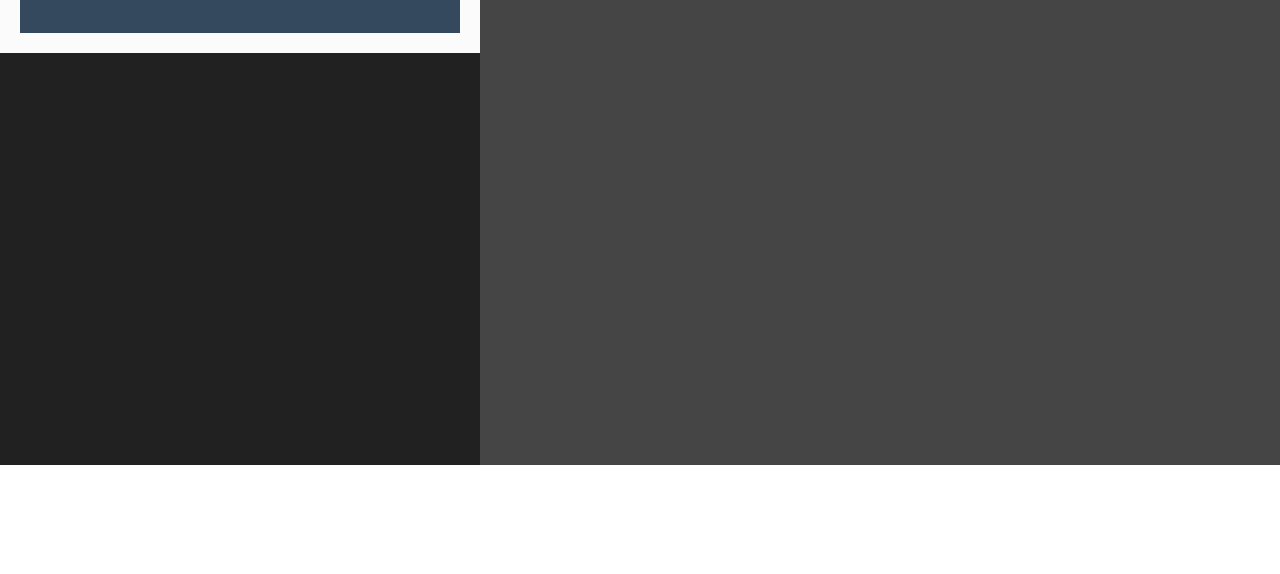
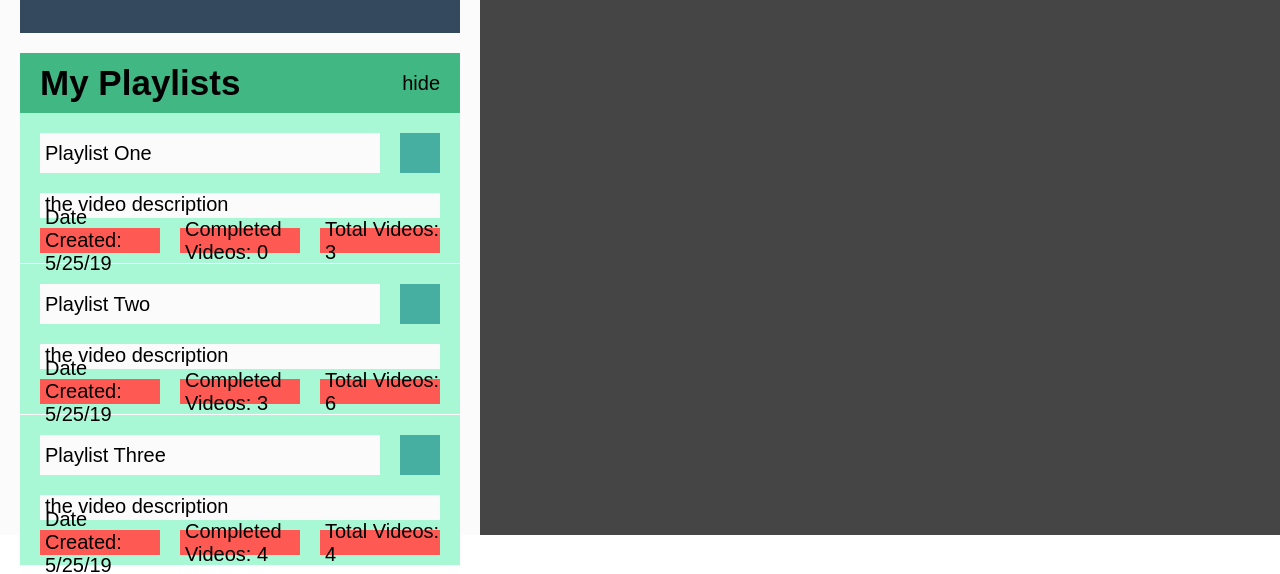
Before and after one commit to rabbitwerks/vuetube-proto, a Vue app: page / in a window 1280 px wide. Shown: the part 335-909 px from the top of the page. Before the commit the page ends 800 px from the top, so only its background shows below. Built offline with nearby package versions, Linux system fonts and the light colour scheme; no server answers; a web font is replaced by a local one.

Commit message:
add: manage my playlists component tree init, markup finished

```diff
--- a/src/components/manager-panel/ManagerPanel.vue
+++ b/src/components/manager-panel/ManagerPanel.vue
@@ -1,18 +1,18 @@
 <template>
   <div class="manager--outer flexbox flexdir-col">
-    <add-video></add-video>
-    <div class="playlist-manager">
-
-    </div>
+    <AddVideo />
+    <ManagePlaylists />
   </div>
 </template>
 
 <script>
 import AddVideo from './add-video/AddVideo';
+import ManagePlaylists from './manage-playlists/ManagePlaylists';
 
 export default {
 components: {
-  'add-video': AddVideo,
+  AddVideo,
+  ManagePlaylists,
 }
 }
 </script>
--- /dev/null
+++ b/src/components/manager-panel/manage-playlists/ManagePlaylists.vue
@@ -0,0 +1,174 @@
+<template>
+  <div
+    :class="panelIsOpen ? 'shell--opened' : 'shell-collasped'"
+    class="manage-playlists--shell flex-1">
+
+    <div class="manage-playlists--outer">
+
+      <!-- REUSABLE COMPONENT - PANEL HEADER -->
+      <div class="panel-header--outer flexbox-space-between align-center">
+        <span class="panel-header--text">My Playlists</span>
+
+        <div
+          @click="panelIsOpen = !panelIsOpen"
+          class="collapse-icon--outer pointer">
+          <span v-if="panelIsOpen">hide</span>
+          <span v-else>show</span>
+        </div>
+
+      </div>
+
+
+
+      <!-- ############### PLAYLISTS LIST ############### -->
+      <div class="manage-playlists--inner" v-if="panelIsOpen">
+        <ul class="playlists--wrapper">
+          <li
+            v-for="playlist in allPlaylists"
+            :key="playlist.id"
+            class="playlists--item--outer flexbox flexdir-col">
+
+            <!-- ############### TITLE BAR ############### -->
+            <div class="pl-item title-bar--outer flexbox flex-align-center">
+              <div class="pl-item title-bar--inner flexbox flex-1 flex-align-center">
+                <div class="title-bar--title flex-1 flexbox flex-align-center">
+                  {{ playlist.title }}
+                </div>
+                <div class="title-bar--favorite-toggle action">
+
+                </div>
+              </div>
+            </div>
+
+            <!-- ############### INFO BAR ############### -->
+            <div class="pl-item info-bar--outer">
+              <div class="playlist-description">
+                {{ playlist.description }}
+              </div>
+              <div class="playlist-details--outer flexbox-space-between flexgap-2">
+                <!-- THIS WILL BE A V-FOR LOOP -->
+                <div class="detail--box accent flex-1 flexbox flex-align-center">
+                  <span class="detail--text">
+                    Date Created: {{ playlist.details.dateCreated }}
+                  </span>
+                </div>
+                <div class="detail--box accent flex-1 flexbox flex-align-center">
+                  <span class="detail--text">
+                    Completed Videos: {{ playlist.details.completedVideos }}
+                  </span>
+                </div>
+                <div class="detail--box accent flex-1 flexbox flex-align-center">
+                  <span class="detail--text">
+                    Total Videos: {{ playlist.details.totalVideos }}
+                  </span>
+                </div>
+              </div>
+            </div>
+
+            <div class="pl-item end-of-playlists">
+
+            </div>
+
+          </li>
+        </ul>
+      </div>
+
+    </div>
+
+  </div>
+</template>
+
+
+<script>
+import { mapGetters } from 'vuex';
+
+export default {
+  data() {
+    return {
+      panelIsOpen: true
+    }
+  },
+  computed: {
+    allPlaylists() {
+      return this.$store.getters.allPlaylists_GET;
+    }
+  }
+}
+</script>
+
+<style scoped>
+.manage-playlists--shell {
+  background-color: var(--shell);
+  padding: 1rem;
+  padding-top: 0;
+}
+.shell--opened {
+  min-height: 3rem;
+}
+.shell--collapsed {
+  min-height: 0rem;
+}
+.manage-playlists--outer {
+  height: 100%;
+  background-color: var(--dark);
+}
+
+
+.panel-header--outer {
+  height: 3rem;
+  padding: 0 1rem;
+  background-color: var(--primary);
+}
+.panel-header--text {
+  font-size: 1.75rem;
+  font-weight: 700;
+}
+
+
+.playlists--wrapper {
+  list-style: none;
+}
+
+.playlists--item--outer {
+  padding: 0 1rem;
+  border-bottom: 1px solid #fff;
+  background-color: var(--secondary);
+}
+
+
+
+
+
+
+
+.pl-item.title-bar--inner {
+  height: 4rem;
+}
+.title-bar--title {
+  background-color: var(--shell);
+  height: 2rem;
+  margin-right: 1rem;
+  padding-left: .25rem;
+}
+
+.title-bar--favorite-toggle {
+  height: 2rem;
+  width: 2rem;
+}
+.pl-item.info-bar--outer > * {
+  margin-bottom: .5rem;
+}
+.playlist-description {
+  height: 1.25rem;
+  padding-left: .25rem;
+  background-color: var(--shell);
+}
+
+.playlist-details--outer {
+  height: 1.25rem;
+}
+.detail--box {
+  padding-left: .25rem;
+}
+
+</style>
--- a/src/store.js
+++ b/src/store.js
@@ -11,11 +11,46 @@ const store = new Vuex.Store({
     addVideo: {
       fetchedVideoData: {},
     },
-    playlists: [],
+    playlists: [
+      {
+        _id: 0,
+        title: 'Playlist One',
+        description: 'the video description',
+        isFavoritePlaylist: true,
+        details: {
+          dateCreated: '5/25/19',
+          totalVideos: 3,
+          completedVideos: 0,
+        },
+      },
+      {
+        _id: 1,
+        title: 'Playlist Two',
+        description: 'the video description',
+        isFavoritePlaylist: true,
+        details: {
+          dateCreated: '5/25/19',
+          totalVideos: 6,
+          completedVideos: 3,
+        },
+      },
+      {
+        _id: 2,
+        title: 'Playlist Three',
+        description: 'the video description',
+        isFavoritePlaylist: true,
+        details: {
+          dateCreated: '5/25/19',
+          totalVideos: 4,
+          completedVideos: 4,
+        },
+      },
+    ],
 
   },
   getters: {
     rawVideoData_GET: state => state.addVideo.fetchedVideoData,
+    allPlaylists_GET: state => state.playlists,
   },
   mutations: {
     fetchVideoData_MUTA(state, payload) {
```
Also changed, not shown: 2 other files (tests, documents, lock files or other folders).
